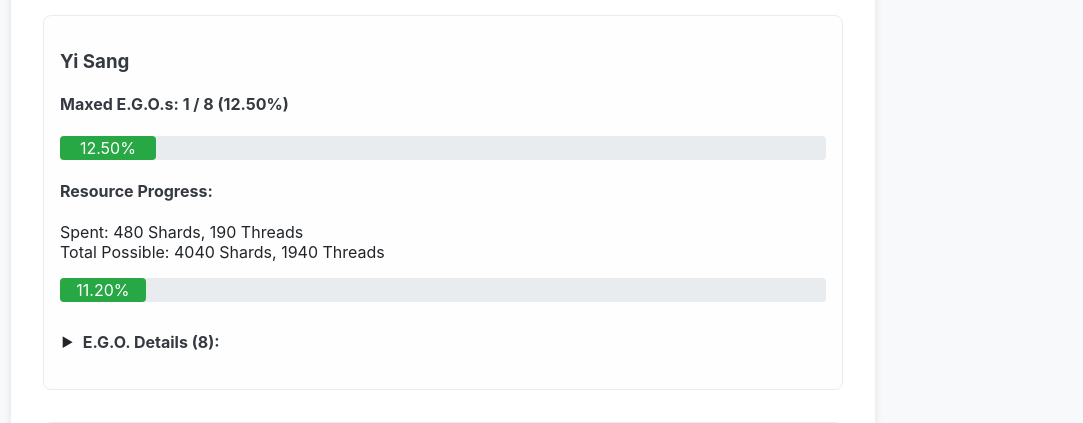
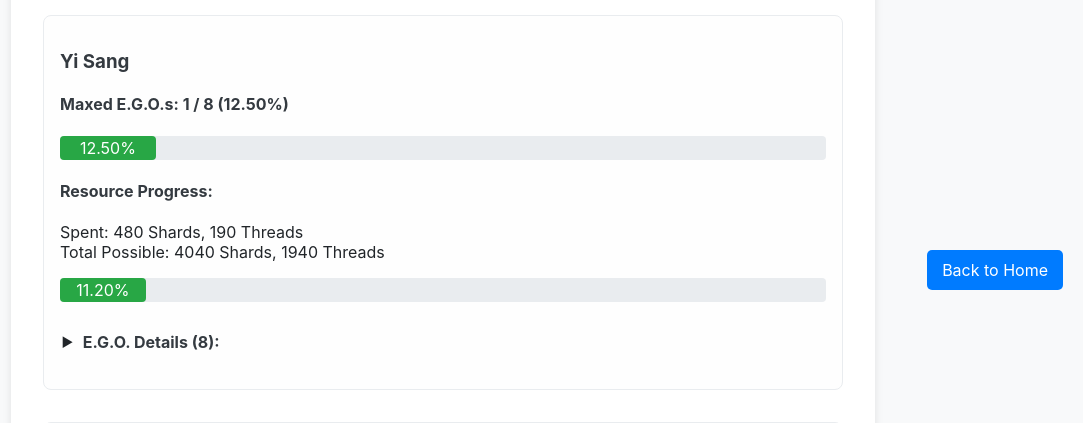
Before and after one commit to DireSpidar/Limbus-Company-Resource-Calculator, a Flask app: page /visualizer in a window 1280 px wide. Shown: the part 490-913 px from the top of the page, without its empty margins (197-1280 px from the left). Run offline with Flask 3, Linux system fonts and the light colour scheme.

Commit message:
FEAT: Make 'Back to Home' button persistent in visualizer

```diff
--- a/src/app/templates/visualizer.html
+++ b/src/app/templates/visualizer.html
@@ -23,6 +23,12 @@
         .ego-level { font-weight: bold; }
         .ego-individual-progress-bar-container { width: 100%; background-color: #e9ecef; border-radius: .25rem; height: 1rem; }
         .ego-individual-progress-bar { height: 100%; background-color: #007bff; color: white; text-align: center; line-height: 1rem; border-radius: .25rem; font-size: 0.75rem;}
+        .fixed-button {
+            position: fixed;
+            bottom: 20px;
+            right: 20px;
+            z-index: 1000; /* Ensure it's above other content */
+        }
     </style>
 </head>
 <body>
@@ -90,7 +96,9 @@
             {% endfor %}
         </div>
 
-        <a href="{{ url_for('home') }}" class="button">Back to Home</a>
     </div>
+
+    <a href="{{ url_for('home') }}" class="button fixed-button">Back to Home</a>
+
 </body>
 </html>
```
